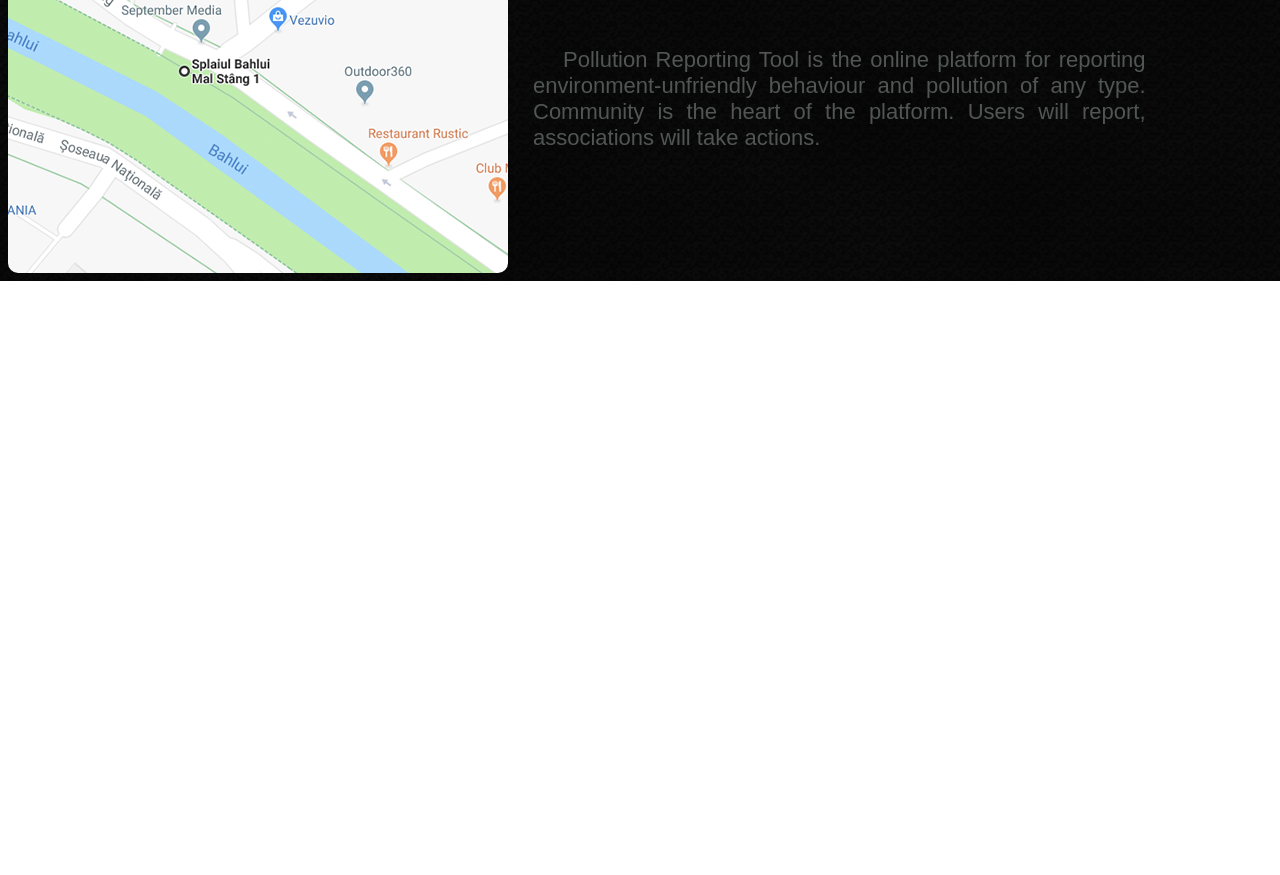
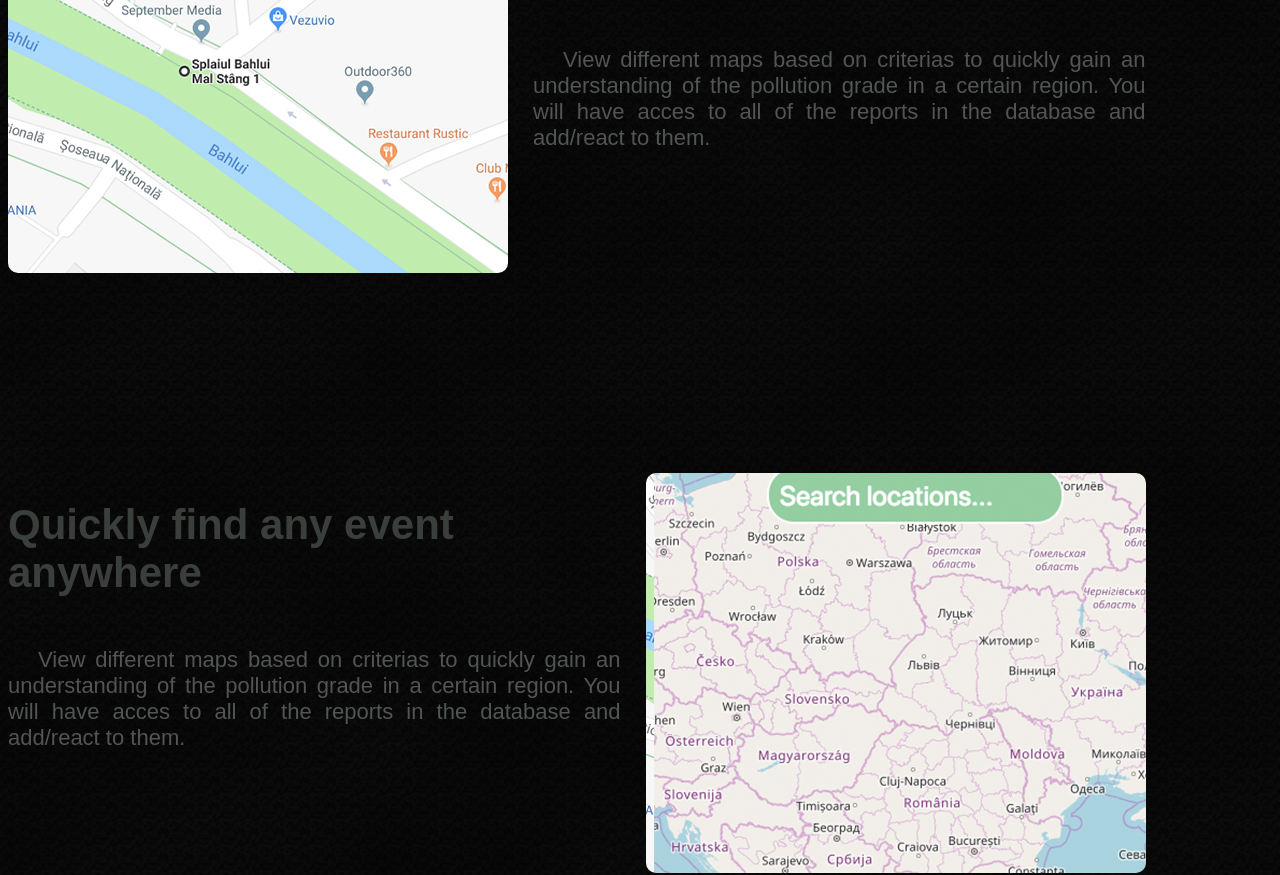
Before and after one commit to sergiuiacob1/Pollution-Reporting-Tool, a plain HTML site: page pages/intro_page.html in a window 1280 px wide. Shown: the part 769-1644 px from the top of the page. Before the commit the page ends 1050 px from the top, so only its background shows below. Drawn offline with Linux system fonts and the light colour scheme.

Commit message:
Frontpage v1.0

```diff
--- a/pages/intro_page.html
+++ b/pages/intro_page.html
@@ -18,12 +18,29 @@
     </p>
     </div>
     <div class="presentation_block_left">
-      <img src="../res/img/presentation/report_position.png" style="display:flex;flex-direction:column;margin-left;" />
+      <img src="../res/img/presentation/report_position.png" style="display:flex;flex-direction:column;" />
       <div style="display:flex;flex-direction:column;margin-left:25px">
         <h1 class="title_text_intro" > See all the reports in your region </h1>
-        <p class="text_intro" >Pollution Reporting Tool is the online platform for reporting environment-unfriendly behaviour and
-          pollution of any type. Community is the heart of the platform. Users will report, associations will
-          take actions.
+        <p class="text_intro" >View different maps based on criterias to quickly gain an understanding of the pollution grade in a certain region. You will have acces to all of the reports in the database
+          and add/react to them.
+        </p>
+      </div>
+    </div>
+    <div class="presentation_block_right">
+      <div style="display:flex;flex-direction:column;margin-right:25px">
+        <h1 class="title_text_intro" >Quickly find any event anywhere</h1>
+        <p class="text_intro" >View different maps based on criterias to quickly gain an understanding of the pollution grade in a certain region. You will have acces to all of the reports in the database
+          and add/react to them.
+        </p>
+      </div>
+      <img src="../res/img/presentation/search_location.png" style="display:flex;flex-direction:column;" />
+    </div>
+    <div class="presentation_block_left">
+      <img src="../res/img/presentation/add_report.png" style="display:flex;flex-direction:column;" />
+      <div style="display:flex;flex-direction:column;margin-left:25px">
+        <h1 class="title_text_intro" > Submit events for all to see </h1>
+        <p class="text_intro" >View different maps based on criterias to quickly gain an understanding of the pollution grade in a certain region. You will have acces to all of the reports in the database
+          and add/react to them.
         </p>
       </div>
     </div>
--- a/styles/intro_page.css
+++ b/styles/intro_page.css
@@ -21,6 +21,17 @@
   flex-direction: row;
 }
 
+.presentation_block_right{
+  margin-top:200px;
+  width:90%;
+  height:400px;
+  position: relative;
+  display:flex;
+  flex-direction: row;
+  right:0;
+}
+
+
 img {
   border-radius: 10px;
 }
```
Also changed, not shown: res/img/presentation/add_report.png (added), res/img/presentation/search_location.png (added).
